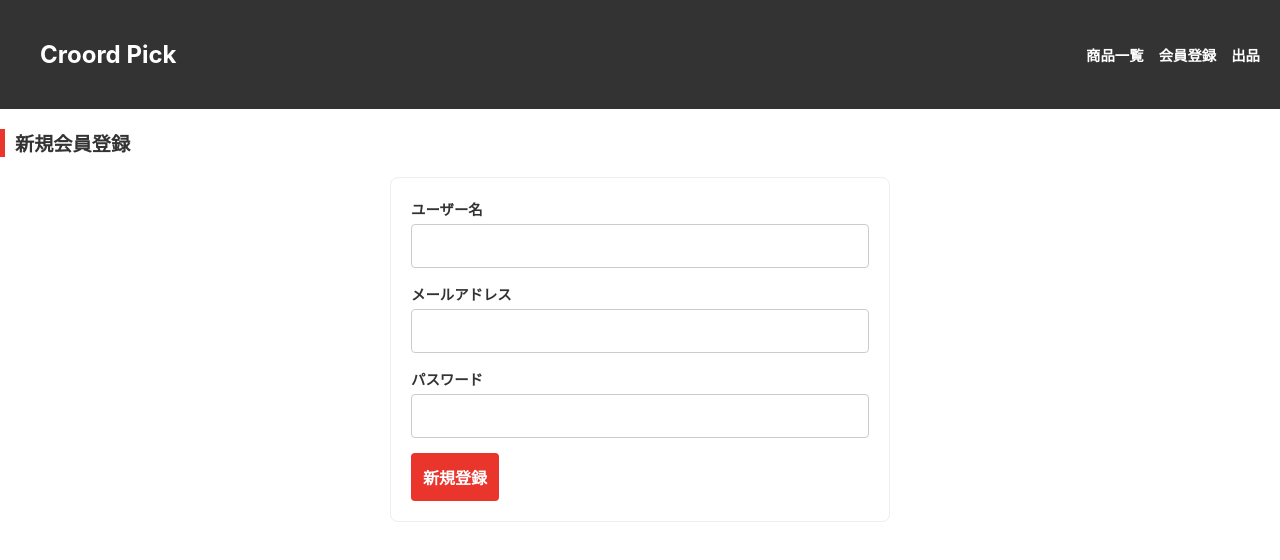
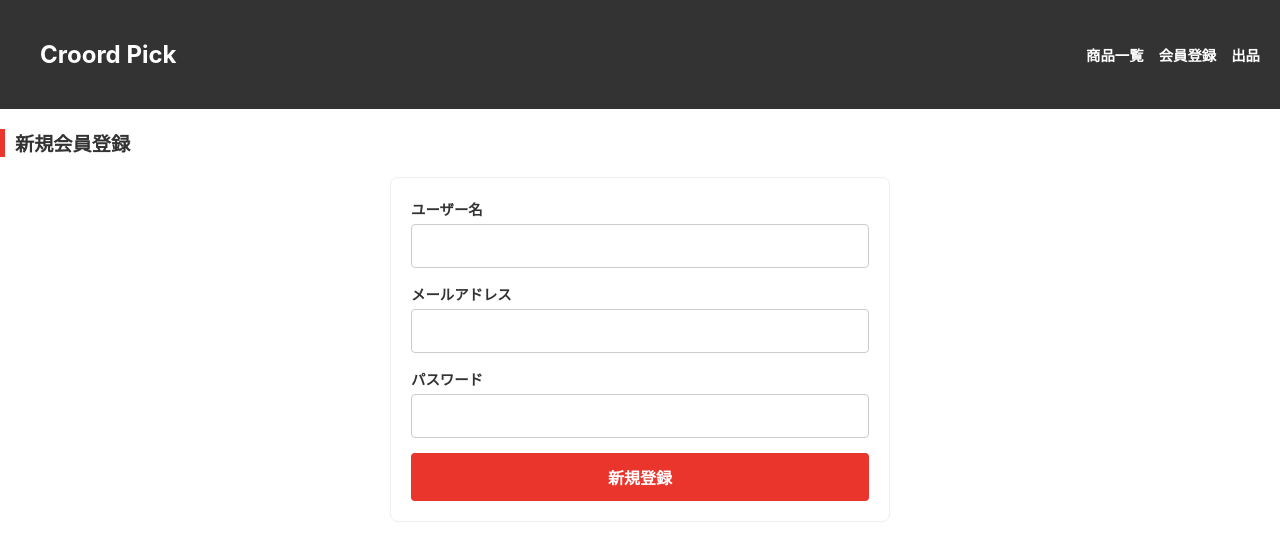
Before and after one commit to keikuma16/coord-pick, a React app in the folder frontend/: page /register in a window 1280 px wide. Shown: the top 560 px of the page. Built offline with nearby package versions, Linux system fonts and the light colour scheme; the HTML template or start-up script is replaced by a standard one.

Commit message:
RegisterのLinkタグを削除

```diff
--- a/frontend/src/components/Register.jsx
+++ b/frontend/src/components/Register.jsx
@@ -58,9 +58,7 @@ return(
             </div>
 
             {/* 登録 */}
-            <Link to='/list'>
-                <button type="submit">新規登録</button>
-            </Link>
+            <button type="submit">新規登録</button>
         </form>
     </div>
 )
```
